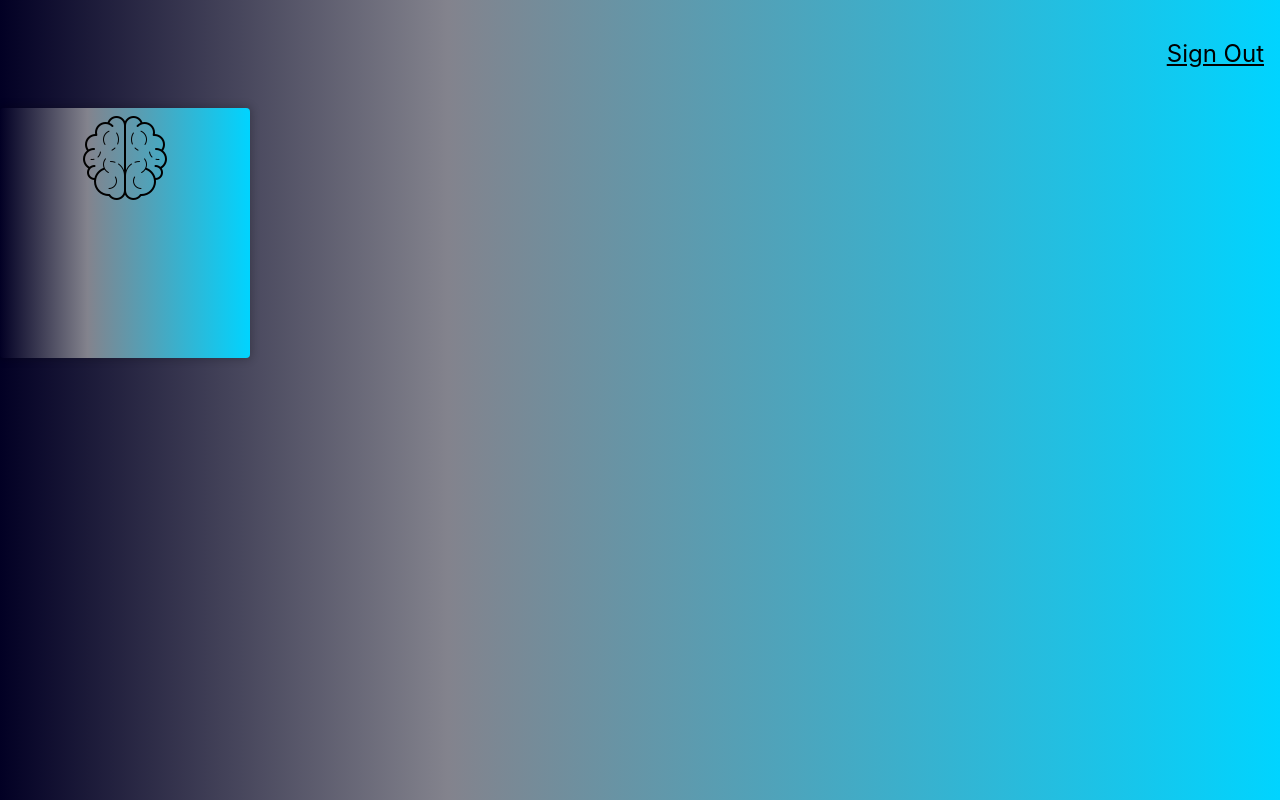
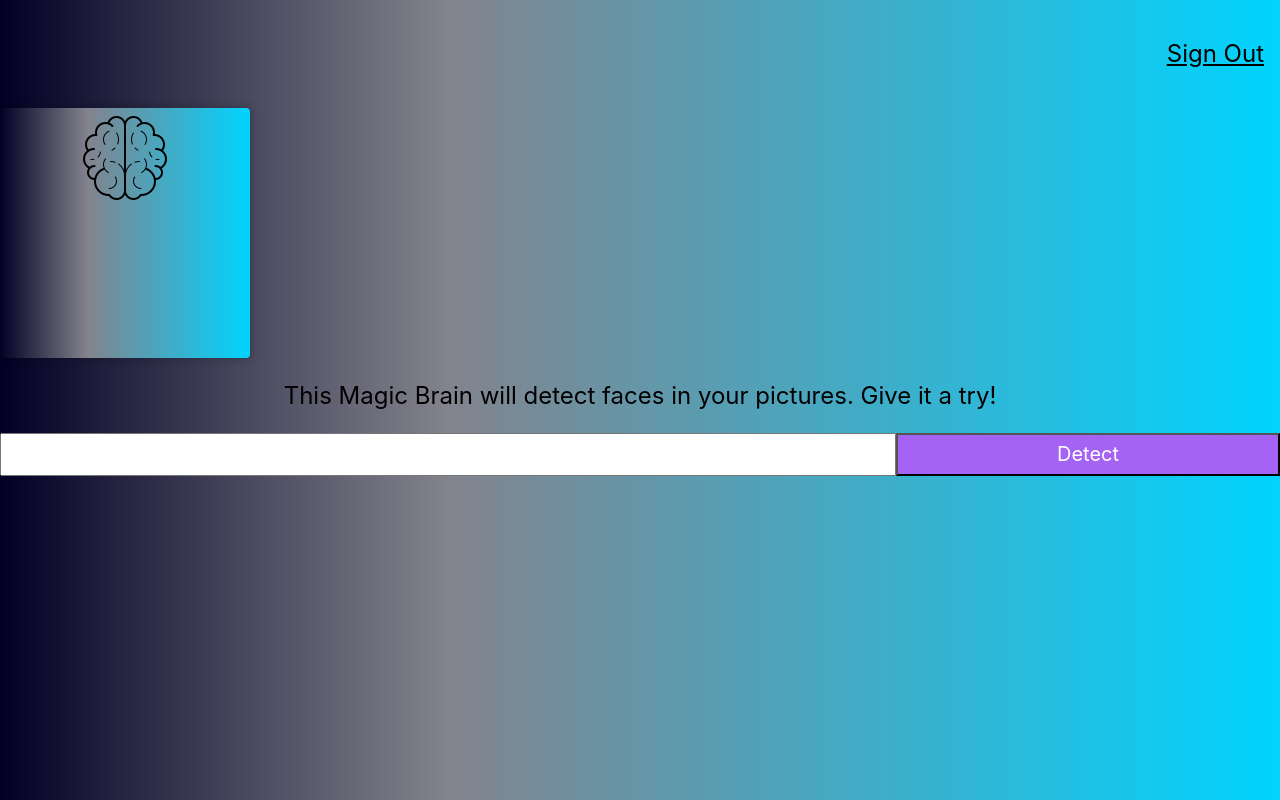
Before and after one commit to Ozsvart/Facerecognitionbrain, a React (Create React App) app: page / in a window 1280 px wide. Built offline with nearby package versions, Linux system fonts and the light colour scheme.

Commit message:
New Component, Image Link Form

```diff
--- a/src/App.js
+++ b/src/App.js
@@ -1,6 +1,7 @@
 import React, {Component } from 'react';
 import Navigation from './Components/Navigation/Navigation';
-import Logo from './Components/Logo/Logo'
+import Logo from './Components/Logo/Logo';
+import ImageLinkForm from './Components/ImageLinkForm/ImageLinkForm';
 import './App.css';
 
 function App() {
@@ -8,8 +9,8 @@ function App() {
     <div className="App">
       <Navigation />
       <Logo />
-        {/*<ImageLinkForm />
-        <Facerecognition />*/}
+      <ImageLinkForm />
+        { /* <Facerecognition />*/}
     </div>
   );
 }
--- /dev/null
+++ b/src/Components/ImageLinkForm/ImageLinkForm.js
@@ -0,0 +1,18 @@
+import React from 'react';
+
+const ImageLinkForm = () => {
+  return (
+    <div>
+        <p className='f3'>
+            {'This Magic Brain will detect faces in your pictures. Give it a try!'}
+        </p>
+
+        <div>
+            <input className='f4 pa2 w-70 center' type='text'/>
+            <button className='f4 pa2 w-30 center grow f4 link ph3 pv2 dib white bg-light-purple'>Detect</button>
+        </div>
+    </div>
+  );
+}
+
+export default ImageLinkForm;
```
